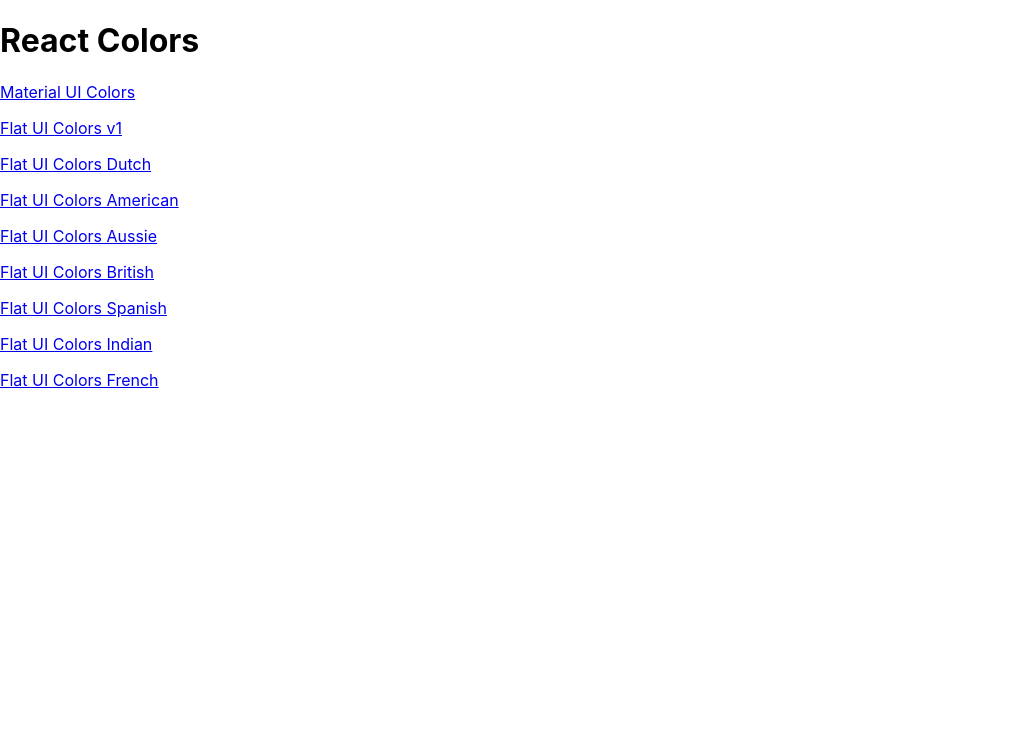
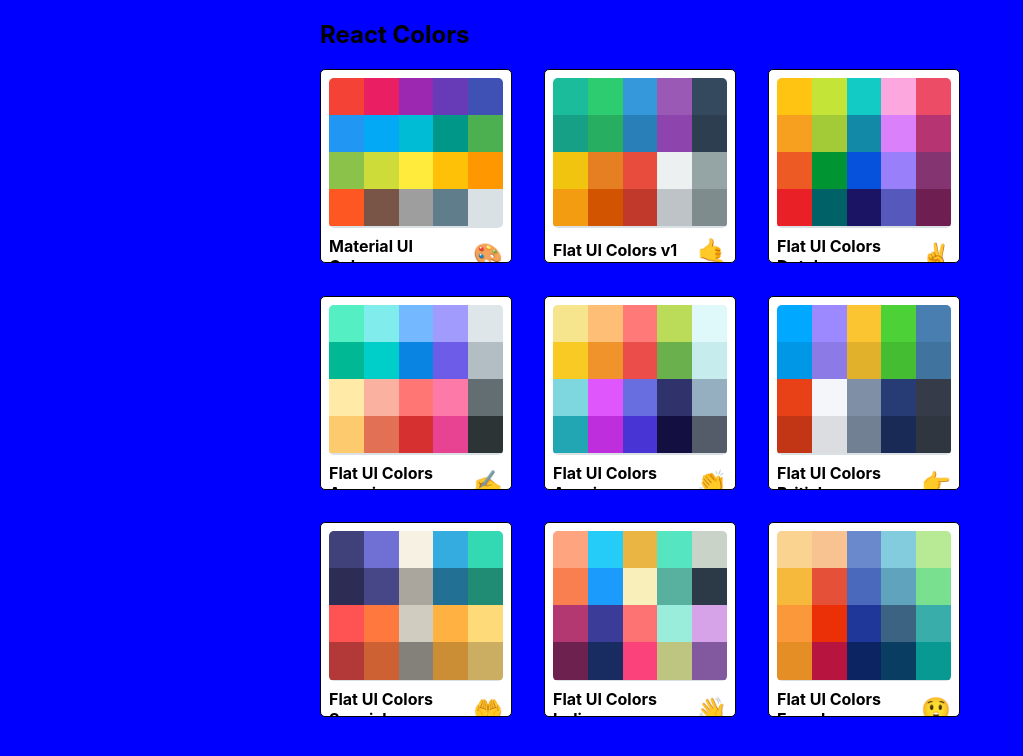
Before and after one commit to ysg81/REACT-colors_app, a React (Create React App) app: page / in a window 1280 px wide. Shown: the top 756 px of the page, without its empty margins (0-1023 px from the left). Built offline with nearby package versions, Linux system fonts and the light colour scheme.

Commit message:
Main Page 제작

```diff
--- a/package.json
+++ b/package.json
@@ -5,6 +5,7 @@
   "dependencies": {
     "@material-ui/core": "^4.12.2",
     "@material-ui/icons": "^4.11.2",
+    "@material-ui/styles": "^4.11.4",
     "@testing-library/jest-dom": "^5.11.4",
     "@testing-library/react": "^11.1.0",
     "@testing-library/user-event": "^12.1.10",
--- /dev/null
+++ b/src/components/MiniPalette.js
@@ -0,0 +1,68 @@
+import React from 'react'
+import {withStyles} from '@material-ui/styles'
+
+const styles = {
+  container: {
+    backgroundColor: "white",
+    border: "1px solid black",
+    borderRadius: "5px",
+    padding: "0.5rem",
+    position: "relative",
+    overflow: "hidden",
+    "&:hover": {
+      cursor: "pointer"
+    }
+  },
+  colors: {
+    backgroundColor: "#dae1e4",
+    width: "100%",
+    height: "150px",
+    borderRadius: "5px",
+    overflow: "hidden"
+  },
+  title: {
+    display: "flex",
+    justifyContent: "space-between",
+    alignItems: "center",
+    margin: "0",
+    color: "black",
+    paddingTop: "0.5rem",
+    fontSize: "1rem",
+  },
+  emoji: {
+    marginLeft: "0.5rem",
+    fontSize: "1.5rem"
+  },
+  miniColor: {
+    height: "25%",
+    width: "20%",
+    display: "inline-block",
+    // margin: "0 auto",
+    marginBottom: "-4.5px"
+  }
+}
+
+function MiniPalette(props) {
+  const {classes, paletteName, emoji, colors} = props
+  const miniColorBoxes = colors.map(color => (
+    <div
+      className={classes.miniColor}
+      style={{backgroundColor: color.color}}
+      key={color.name}
+    />
+  ))
+  console.log(classes)
+  return (
+    <div className={classes.container}>
+      <div className={classes.colors}>
+        {/* MINICOLORBOX */}
+        {miniColorBoxes}
+      </div>
+      <h5 className={classes.title}>
+        {paletteName} <span className={classes.emoji}>{emoji}</span>
+      </h5>
+    </div>
+  )
+}
+
+export default withStyles(styles)(MiniPalette)
--- a/src/components/PaletteList.js
+++ b/src/components/PaletteList.js
@@ -1,18 +1,56 @@
 import React from 'react'
 import {Link} from 'react-router-dom'
+import MiniPalette from './MiniPalette'
+import {withStyles} from '@material-ui/styles'
 
+const styles={
+  container: {
+    backgroundColor: "blue",
+    height: "100vh",
+    display: "flex",
+    justifyContent: "center",
+    alignItems: "flex-start"
+  },
+  subcontainer: {
+    width: "50%",
+    display: "flex",
+    alignItems: "flex-start",
+    flexDirection: "column",
+    flexWrap: "wrap",
+  },
+  nav: {
+    display: "flex",
+    justifyContent: "space-between",
+    width: "100%",
+  },
+  palettes: {
+    boxSizing: "border-box",
+    width: "100%",
+    display: "grid",
+    gridTemplateColumns: "repeat(3, 30%)",
+    gridGap: "5%"
+  }
+}
 function PaletteList(props) {
   const {palettes} = props
+  const {classes} = props
   return (
-    <div>
-      <h1>React Colors</h1>
-      {palettes.map(palette => (
-        <p>
-          <Link to={`/palette/${palette.id}`}>{palette.paletteName}</Link>
-        </p>
-      ))}
+    <div className={classes.container}>
+      <div className={classes.subcontainer}>
+        <nav className={classes.nav}>
+          <h1>React Colors</h1>
+        </nav>
+        <div className={classes.palettes}>
+          {palettes.map(palette => (
+            <MiniPalette {...palette}/>
+            ))}
+        </div>
+      </div>
+        {/* // <p>
+        //   <Link to={`/palette/${palette.id}`}>{palette.paletteName}</Link>
+        // </p> */}
     </div>
   )
 }
 
-export default PaletteList
+export default withStyles(styles)(PaletteList)
--- a/src/index.css
+++ b/src/index.css
@@ -6,9 +6,9 @@
   -webkit-font-smoothing: antialiased;
   -moz-osx-font-smoothing: grayscale;
 }
-body::-webkit-scrollbar{
+/* body::-webkit-scrollbar{
   display: none;
-}
+} */
 
 code {
   font-family: source-code-pro, Menlo, Monaco, Consolas, 'Courier New',
--- a/src/seedColors.js
+++ b/src/seedColors.js
@@ -55,7 +55,7 @@
   {
     paletteName: "Flat UI Colors Dutch",
     id: "flat-ui-colors-dutch",
-    emoji: "🇳🇱",
+    emoji: "✌",
     colors: [
       { name: "Sunflower", color: "#FFC312" },
       { name: "Energos", color: "#C4E538" },
@@ -82,7 +82,7 @@
   {
     paletteName: "Flat UI Colors American",
     id: "flat-ui-colors-american",
-    emoji: "🇺🇸",
+    emoji: "✍",
     colors: [
       { name: "LightGreenishBlue", color: "#55efc4" },
       { name: "FadedPoster", color: "#81ecec" },
@@ -109,7 +109,7 @@
   {
     paletteName: "Flat UI Colors Aussie",
     id: "flat-ui-colors-aussie",
-    emoji: "🇦🇺",
+    emoji: "👏",
     colors: [
       { name: "Beekeeper", color: "#f6e58d" },
       { name: "SpicedNectarine", color: "#ffbe76" },
@@ -136,7 +136,7 @@
   {
     paletteName: "Flat UI Colors British",
     id: "flat-ui-colors-british",
-    emoji: "🇬🇧",
+    emoji: "👉",
     colors: [
       { name: "ProtossPylon", color: "#00a8ff" },
       { name: "Periwinkle", color: "#9c88ff" },
@@ -163,7 +163,7 @@
   {
     paletteName: "Flat UI Colors Spanish",
     id: "flat-ui-colors-spanish",
-    emoji: "🇪🇸",
+    emoji: "🤲",
     colors: [
       { name: "JacksonsPurple", color: "#40407a" },
       { name: "C64Purple", color: "#706fd3" },
@@ -190,7 +190,7 @@
   {
     paletteName: "Flat UI Colors Indian",
     id: "flat-ui-colors-indian",
-    emoji: "🇮🇳",
+    emoji: "👋",
     colors: [
       { name: "OrchidOrange", color: "#FEA47F" },
       { name: "SpiroDiscoBall", color: "#25CCF7" },
@@ -217,7 +217,7 @@
   {
     paletteName: "Flat UI Colors French",
     id: "flat-ui-colors-french",
-    emoji: "🇫🇷",
+    emoji: "😲",
     colors: [
       { name: "FlatFlesh", color: "#fad390" },
       { name: "MelonMelody", color: "#f8c291" },
```
